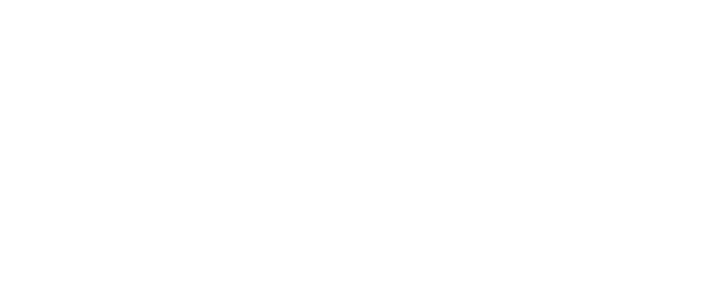
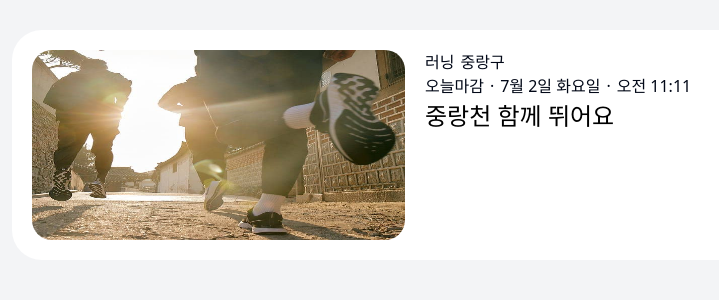
Before and after one commit to codeit-team2/FE, a Next.js app: page / in a window 1280 px wide. Shown: the top 300 px of the page, without its empty margins (18-737 px from the left). Built offline with nearby package versions, Linux system fonts and the light colour scheme.

Commit message:
feat : 카드 컴포넌트 구현 중

```diff
--- a/src/components/Card/index.tsx
+++ b/src/components/Card/index.tsx
@@ -0,0 +1,24 @@
+import Image from 'next/image';
+import React from 'react';
+
+export default function Card() {
+  return (
+    <>
+      <div className="flex h-230 w-[1216px] gap-20 rounded-30 bg-white p-20">
+        <div className="relative h-190 w-373">
+          <Image src={'/images/러닝이미지.jpg'} alt="러닝이미지" fill className="rounded-20" />
+        </div>
+        <div className='text-text-gray'>
+          <div className="flex gap-6">
+            <p className='text-text-blue'>러닝</p>
+            <p>중랑구</p>
+          </div>
+          <div className="flex gap-6">
+            <p className='text-text-red'>오늘마감</p>·<p>7월 2일 화요일</p>·<p>오전 11:11</p>
+          </div>
+          <div className='text-black text-24 font-medium'>중랑천 함께 뛰어요</div>
+        </div>
+      </div>
+    </>
+  );
+}
--- a/src/pages/index.tsx
+++ b/src/pages/index.tsx
@@ -1,5 +1,11 @@
+import Card from '@/components/Card';
+
 function Main() {
-  return <></>;
+  return (
+    <div className="h-screen w-full bg-gray-100 p-30">
+      <Card />
+    </div>
+  );
 }
 
 export default Main;
--- a/src/styles/globals.css
+++ b/src/styles/globals.css
@@ -75,6 +75,10 @@
     --ring: 222.2 84% 4.9%;
 
     --radius: 0.5rem;
+
+    --text-blue: #4580f7;
+    --text-red: #ed615a;
+    --text-gray: #6b7684;
   }
 
   .dark {
```
Also changed, not shown: public/images/러닝이미지.jpg (added).
